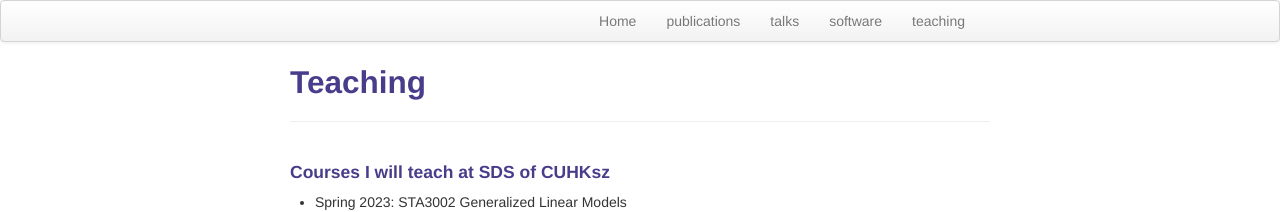
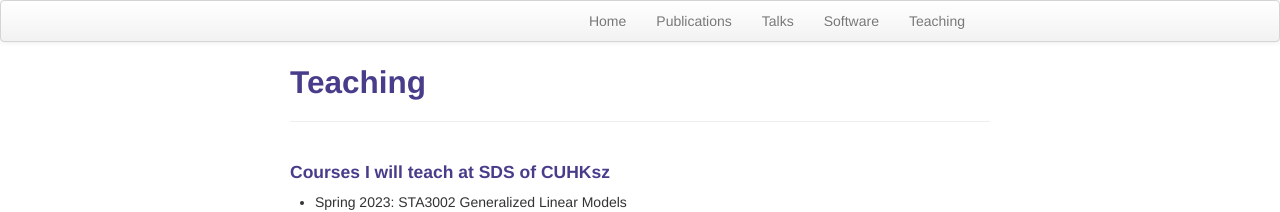
Before and after one commit to ZhenxingGuo0015/ZhenxingGuo0015.github.io, a Jekyll site: the page built from teaching.md, in a window 1280 px wide. Shown: the top 212 px of the page. Built offline with Jekyll 4.4.1, drawn with Linux system fonts in a browser that asks for light colours.

```diff
--- a/_includes/themes/twitter/default.html
+++ b/_includes/themes/twitter/default.html
@@ -37,10 +37,10 @@
               <!-- <li><a class="brand" href="{{ HOME_PATH }}">Home</a></li> -->
           <ul class="nav">
               <li><a  href="{{ HOME_PATH }}">Home</a></li>
-              <li><a href="{{ BASE_PATH }}/pubs.html">publications</a></li>
-              <li><a href="{{ BASE_PATH }}/talks.html">talks</a></li>
-              <li><a href="{{ BASE_PATH }}/software.html">software</a></li>
-              <li><a href="{{ BASE_PATH }}/teaching.html">teaching</a></li>
+              <li><a href="{{ BASE_PATH }}/pubs.html">Publications</a></li>
+              <li><a href="{{ BASE_PATH }}/talks.html">Talks</a></li>
+              <li><a href="{{ BASE_PATH }}/software.html">Software</a></li>
+              <li><a href="{{ BASE_PATH }}/teaching.html">Teaching</a></li>
                       <!-- <li><a href="{{ BASE_PATH }}/tutorials.html">tutorials</a></li> -->
           </ul>
         </div>
```
